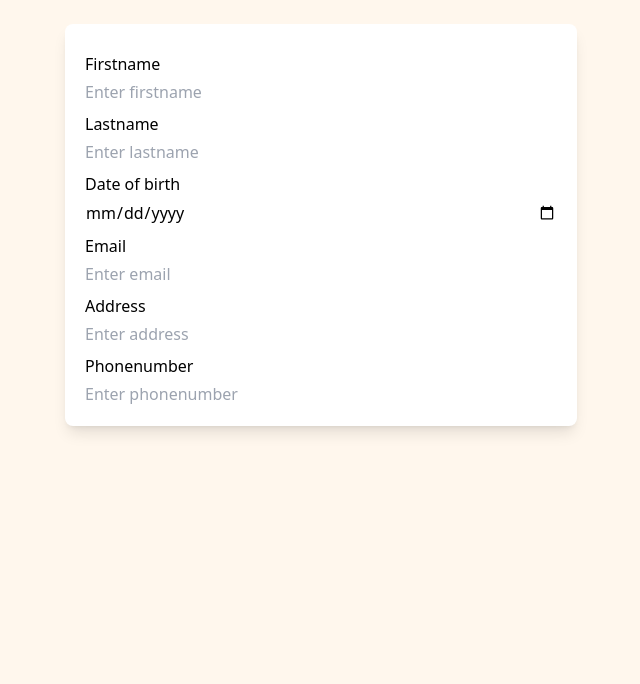
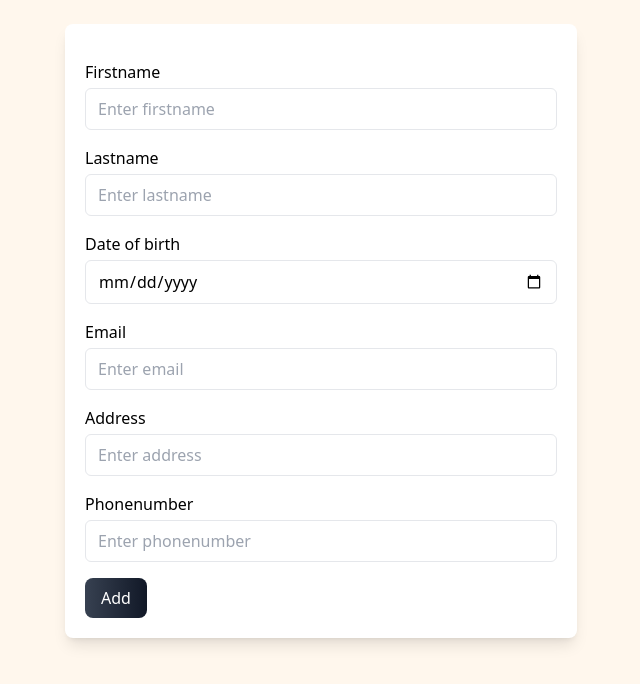
Before and after one commit to Aakashmid/StudentRecords, a Django app: page /add-student/ in a window 1280 px wide. Shown: the part 60-744 px from the top of the page, without its empty margins (319-959 px from the left). Run offline with Django 5.2, Linux system fonts and the light colour scheme; some libraries are stand-ins or nearby versions.

Commit message:
create html for adding data ,modified index.html

```diff
--- a/static/src/main.css
+++ b/static/src/main.css
@@ -730,20 +704,18 @@ video {
   margin-bottom: calc(0.5rem * var(--tw-space-y-reverse));
 }
 
-.space-y-1 > :not([hidden]) ~ :not([hidden]) {
+.space-y-3 > :not([hidden]) ~ :not([hidden]) {
   --tw-space-y-reverse: 0;
-  margin-top: calc(0.25rem * calc(1 - var(--tw-space-y-reverse)));
-  margin-bottom: calc(0.25rem * var(--tw-space-y-reverse));
+  margin-top: calc(0.75rem * calc(1 - var(--tw-space-y-reverse)));
+  margin-bottom: calc(0.75rem * var(--tw-space-y-reverse));
 }
 
-.space-x-1 > :not([hidden]) ~ :not([hidden]) {
-  --tw-space-x-reverse: 0;
-  margin-right: calc(0.25rem * var(--tw-space-x-reverse));
-  margin-left: calc(0.25rem * calc(1 - var(--tw-space-x-reverse)));
+.overflow-y-scroll {
+  overflow-y: scroll;
 }
 
-.rounded-3xl {
-  border-radius: 1.5rem;
+.rounded-2xl {
+  border-radius: 1rem;
 }
 
 .rounded-lg {
@@ -754,12 +726,20 @@ video {
   border-radius: 0.75rem;
 }
 
-.rounded-2xl {
-  border-radius: 1rem;
+.rounded {
+  border-radius: 0.25rem;
+}
+
+.border {
+  border-width: 1px;
 }
 
 .border-b {
   border-bottom-width: 1px;
+}
+
+.border-none {
+  border-style: none;
 }
 
 .border-gray-300 {
@@ -787,6 +767,26 @@ video {
   background-color: rgb(255 255 255 / var(--tw-bg-opacity));
 }
 
+.bg-gradient-to-r {
+  background-image: linear-gradient(to right, var(--tw-gradient-stops));
+}
+
+.from-orange-500 {
+  --tw-gradient-from: #f97316 var(--tw-gradient-from-position);
+  --tw-gradient-to: rgb(249 115 22 / 0) var(--tw-gradient-to-position);
+  --tw-gradient-stops: var(--tw-gradient-from), var(--tw-gradient-to);
+}
+
+.from-gray-700 {
+  --tw-gradient-from: #374151 var(--tw-gradient-from-position);
+  --tw-gradient-to: rgb(55 65 81 / 0) var(--tw-gradient-to-position);
+  --tw-gradient-stops: var(--tw-gradient-from), var(--tw-gradient-to);
+}
+
+.to-gray-900 {
+  --tw-gradient-to: #111827 var(--tw-gradient-to-position);
+}
+
 .p-1 {
   padding: 0.25rem;
 }
@@ -812,9 +813,9 @@ video {
   padding-right: 0.5rem;
 }
 
-.px-4 {
-  padding-left: 1rem;
-  padding-right: 1rem;
+.px-3 {
+  padding-left: 0.75rem;
+  padding-right: 0.75rem;
 }
 
 .py-1 {
@@ -825,16 +826,6 @@ video {
 .py-2 {
   padding-top: 0.5rem;
   padding-bottom: 0.5rem;
-}
-
-.px-1 {
-  padding-left: 0.25rem;
-  padding-right: 0.25rem;
-}
-
-.px-3 {
-  padding-left: 0.75rem;
-  padding-right: 0.75rem;
 }
 
 .pb-4 {
@@ -876,25 +853,14 @@ video {
   font-weight: 600;
 }
 
-.text-white {
-  --tw-text-opacity: 1;
-  color: rgb(255 255 255 / var(--tw-text-opacity));
-}
-
-.text-black {
-  --tw-text-opacity: 1;
-  color: rgb(0 0 0 / var(--tw-text-opacity));
-}
-
 .text-orange-600 {
   --tw-text-opacity: 1;
   color: rgb(234 88 12 / var(--tw-text-opacity));
 }
 
-.shadow-xl {
-  --tw-shadow: 0 20px 25px -5px rgb(0 0 0 / 0.1), 0 8px 10px -6px rgb(0 0 0 / 0.1);
-  --tw-shadow-colored: 0 20px 25px -5px var(--tw-shadow-color), 0 8px 10px -6px var(--tw-shadow-color);
-  box-shadow: var(--tw-ring-offset-shadow, 0 0 #0000), var(--tw-ring-shadow, 0 0 #0000), var(--tw-shadow);
+.text-white {
+  --tw-text-opacity: 1;
+  color: rgb(255 255 255 / var(--tw-text-opacity));
 }
 
 .shadow-lg {
@@ -1018,8 +951,32 @@ video {
     margin-left: calc(0.75rem * calc(1 - var(--tw-space-x-reverse)));
   }
 
+  .lg\:space-y-3 > :not([hidden]) ~ :not([hidden]) {
+    --tw-space-y-reverse: 0;
+    margin-top: calc(0.75rem * calc(1 - var(--tw-space-y-reverse)));
+    margin-bottom: calc(0.75rem * var(--tw-space-y-reverse));
+  }
+
+  .lg\:space-y-4 > :not([hidden]) ~ :not([hidden]) {
+    --tw-space-y-reverse: 0;
+    margin-top: calc(1rem * calc(1 - var(--tw-space-y-reverse)));
+    margin-bottom: calc(1rem * var(--tw-space-y-reverse));
+  }
+
   .lg\:rounded-3xl {
     border-radius: 1.5rem;
+  }
+
+  .lg\:rounded-md {
+    border-radius: 0.375rem;
+  }
+
+  .lg\:p-2 {
+    padding: 0.5rem;
+  }
+
+  .lg\:p-3 {
+    padding: 0.75rem;
   }
 
   .lg\:p-4 {
@@ -1056,6 +1005,11 @@ video {
   .lg\:py-2 {
     padding-top: 0.5rem;
     padding-bottom: 0.5rem;
+  }
+
+  .lg\:px-3 {
+    padding-left: 0.75rem;
+    padding-right: 0.75rem;
   }
 
   .lg\:text-2xl {
--- a/templates/studentApp/index.html
+++ b/templates/studentApp/index.html
@@ -8,7 +8,7 @@ Home
 <div class="container mt-10 w-full ">
 
 
-    <div class="w-[95vw] lg:w-[80vw]    shadow-lg  mx-auto rounded-lg lg:rouded-xl bg-white p-3 lg:p-4">
+    <div class="w-[95vw] lg:w-[80vw]    shadow-lg  mx-auto rounded-lg lg:rouded-xl bg-white p-3 lg:p-4 overflow-y-scroll">
         {% if students %}
         <table class="w-full">
             <tr class="border-b pb-4">
--- a/templates/studentApp/studentCreate.html
+++ b/templates/studentApp/studentCreate.html
@@ -7,36 +7,38 @@ Create
 {% block content %}
 <div class="Container">
     <div class="Create-form-div mx-auto  bg-white shadow-lg rounded-lg lg:p-3 p-2 xl:w-2/5 md:w-1/2 sm:w-3/4 w-11/12 mt-6">
-        <form action="#" method="post" class="p-2 flex flex-col space-y-2">
+        <form action="#" method="post" class="p-2 flex flex-col lg:space-y-4  space-y-3">
             {% csrf_token %}
+            <input type="hidden" name="isUpdateRequest" value="{% if updatepage %}update{%else%}{%endif%}">
             <div class="flex flex-col space-y-1 ">
-                <label for="firstname">Firstname</label>
-                <input type="text" name="firstname" id="firstname" placeholder="Enter firstname">
+                <label for="firstname" class="">Firstname</label>
+                <input class="px-2 py-1 lg:px-3 lg:py-2 outline outline-none border rounded lg:rounded-md" type="text" name="firstname" id="firstname" placeholder="Enter firstname" required>
             </div>
             <div class="flex flex-col space-y-1 ">
-                <label for="lastname">Lastname</label>
-                <input type="text" name="lastname" id="lastname" placeholder="Enter lastname">
+                <label for="lastname" class="">Lastname</label>
+                <input class="px-2 py-1 lg:px-3 lg:py-2 outline outline-none border rounded lg:rounded-md" type="text" name="lastname" id="lastname" placeholder="Enter lastname" required>
             </div>
 
             <div class="flex flex-col space-y-1 ">
-                <label for="date_of_birth ">Date of birth </label>
-                <input type="date" name="date_of_birth " id="date_of_birth " placeholder="Enter date of birth ">
+                <label for="date_of_birth " class="">Date of birth </label>
+                <input class="px-2 py-1 lg:px-3 lg:py-2 outline outline-none border rounded lg:rounded-md" type="date" name="date_of_birth " id="date_of_birth " placeholder="Enter date of birth " required>
             </div>
 
             <div class="flex flex-col space-y-1 ">
-                <label for="email">Email</label>
-                <input type="email" name="email" id="email" placeholder="Enter email">
+                <label for="email" class="">Email</label>
+                <input class="px-2 py-1 lg:px-3 lg:py-2 outline outline-none border rounded lg:rounded-md" type="email" name="email" id="email" placeholder="Enter email" required>
             </div>
 
             <div class="flex flex-col space-y-1 ">
-                <label for="address">Address</label>
-                <input type="text" name="address" id="address" placeholder="Enter address" >
+                <label for="address" class="">Address</label>
+                <input class="px-2 py-1 lg:px-3 lg:py-2 outline outline-none border rounded lg:rounded-md" type="text" name="address" id="address" placeholder="Enter address"  required>
             </div>
 
             <div class="flex flex-col space-y-1 ">
-                <label for="phonenumber">Phonenumber</label>
-                <input type="number" name="phonenumber" id="phonenumber" placeholder="Enter phonenumber">
+                <label for="phonenumber" class="">Phonenumber</label>
+                <input class="px-2 py-1 lg:px-3 lg:py-2 outline outline-none border rounded lg:rounded-md" type="number" name="phonenumber" id="phonenumber" placeholder="Enter phonenumber" required>
             </div>
+            <div class=""><button type="submit" class="lg:px-4 lg:py-2 px-3 py-2 bg-gradient-to-r from-gray-700 text-white to-gray-900  border-none rounded-lg">Add</button></div>
         </form>
     </div>
 </div>
```
Also changed, not shown: other parts of static/src/main.css (+23 -103 lines), db.sqlite3.
